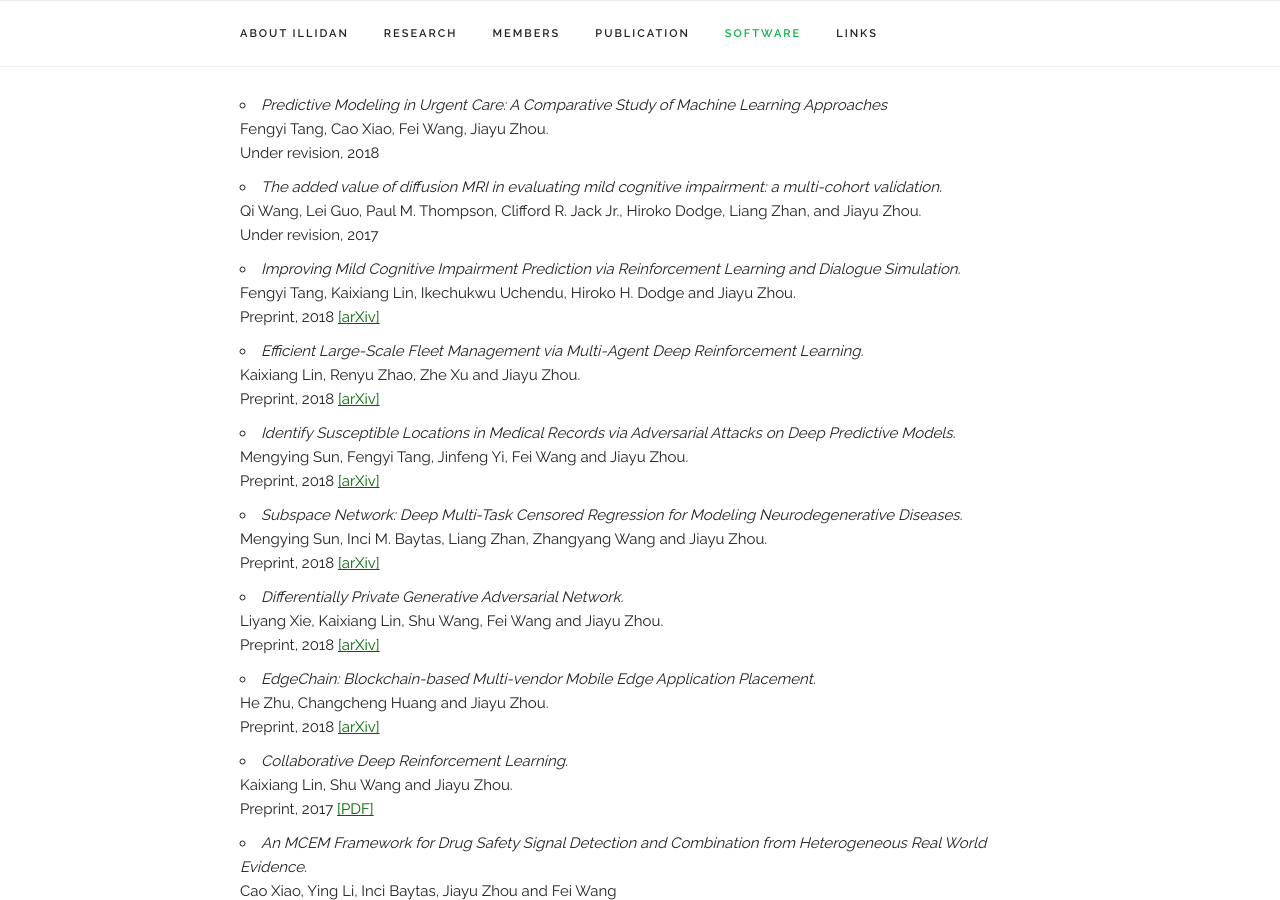
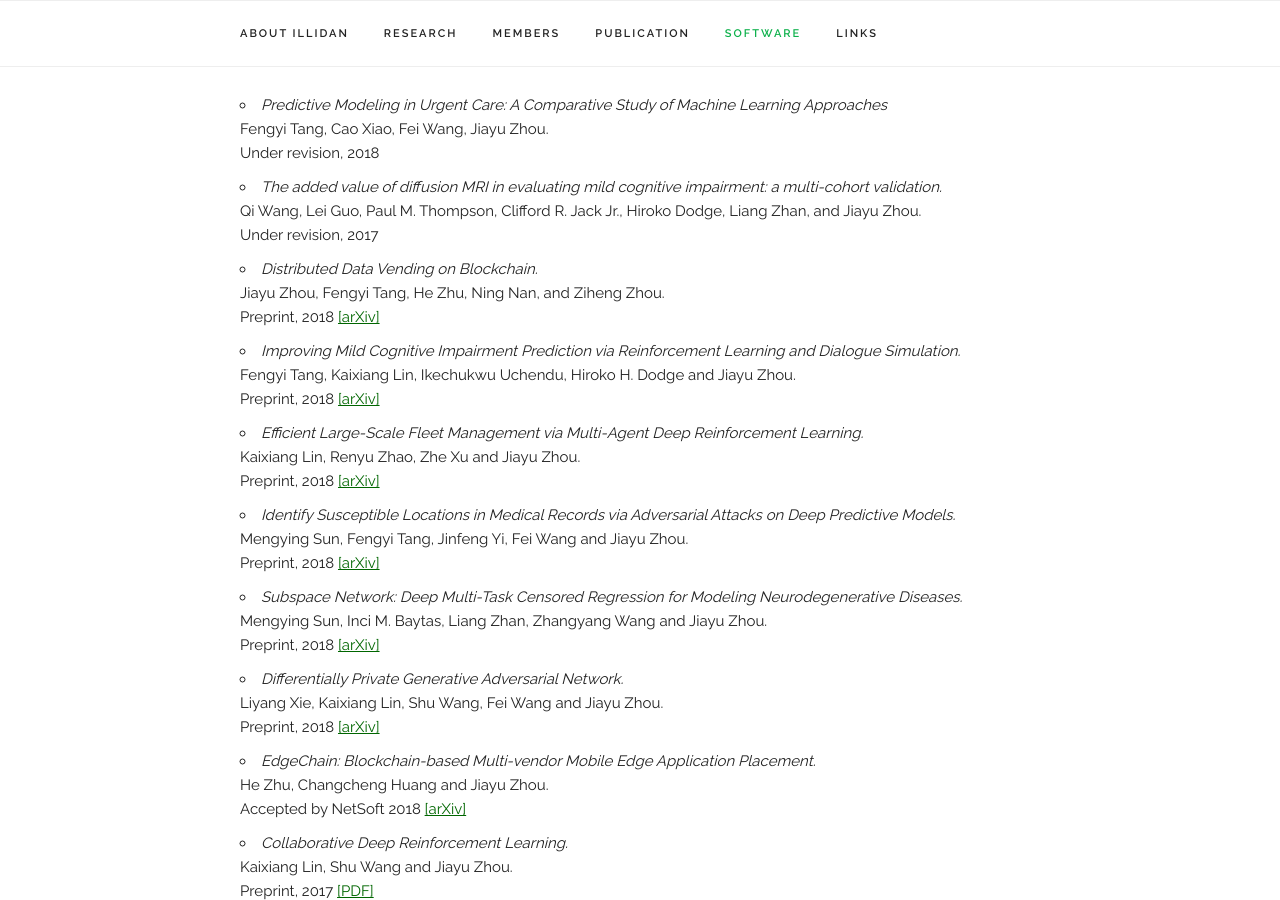
Before and after one commit to Marvelrex/denos.lab.io, a Jekyll site: the page built from index.html, in a window 1280 px wide and 900 px high, scrolled down 5620 px. Built offline with Jekyll 4.4.1, drawn with Linux system fonts in a browser that asks for light colours; nearby versions of some CDN libraries.

Commit message:
Add paper.

```diff
--- a/_layouts/default.html
+++ b/_layouts/default.html
@@ -258,6 +258,12 @@
             Kaixiang Lin, Danica Xiao, Fei Wang and Jiayu Zhou. <br>
             Submitted, 2017
         </li> -->
+
+        <li><i>Distributed Data Vending on Blockchain. </i><br>
+            Jiayu Zhou, Fengyi Tang, He Zhu, Ning Nan, and Ziheng Zhou. <br>
+            Preprint, 2018 <a href="https://arxiv.org/abs/1803.05871">[arXiv]</a>
+        </li>
+
         <li><i>Improving Mild Cognitive Impairment Prediction via Reinforcement Learning and Dialogue Simulation. </i><br>
             Fengyi Tang, Kaixiang Lin, Ikechukwu Uchendu, Hiroko H. Dodge and Jiayu Zhou. <br>
             Preprint, 2018 <a href="https://arxiv.org/abs/1802.06428">[arXiv]</a>
@@ -285,7 +291,7 @@
 
         <li><i>EdgeChain: Blockchain-based Multi-vendor Mobile Edge Application Placement. </i><br>
             He Zhu, Changcheng Huang and Jiayu Zhou. <br>
-            Preprint, 2018 <a href="https://arxiv.org/abs/1801.04035">[arXiv]</a>
+            Accepted by NetSoft 2018 <a href="https://arxiv.org/abs/1801.04035">[arXiv]</a>
         </li>
 
         <li><i>Collaborative Deep Reinforcement Learning. </i><br>
```
